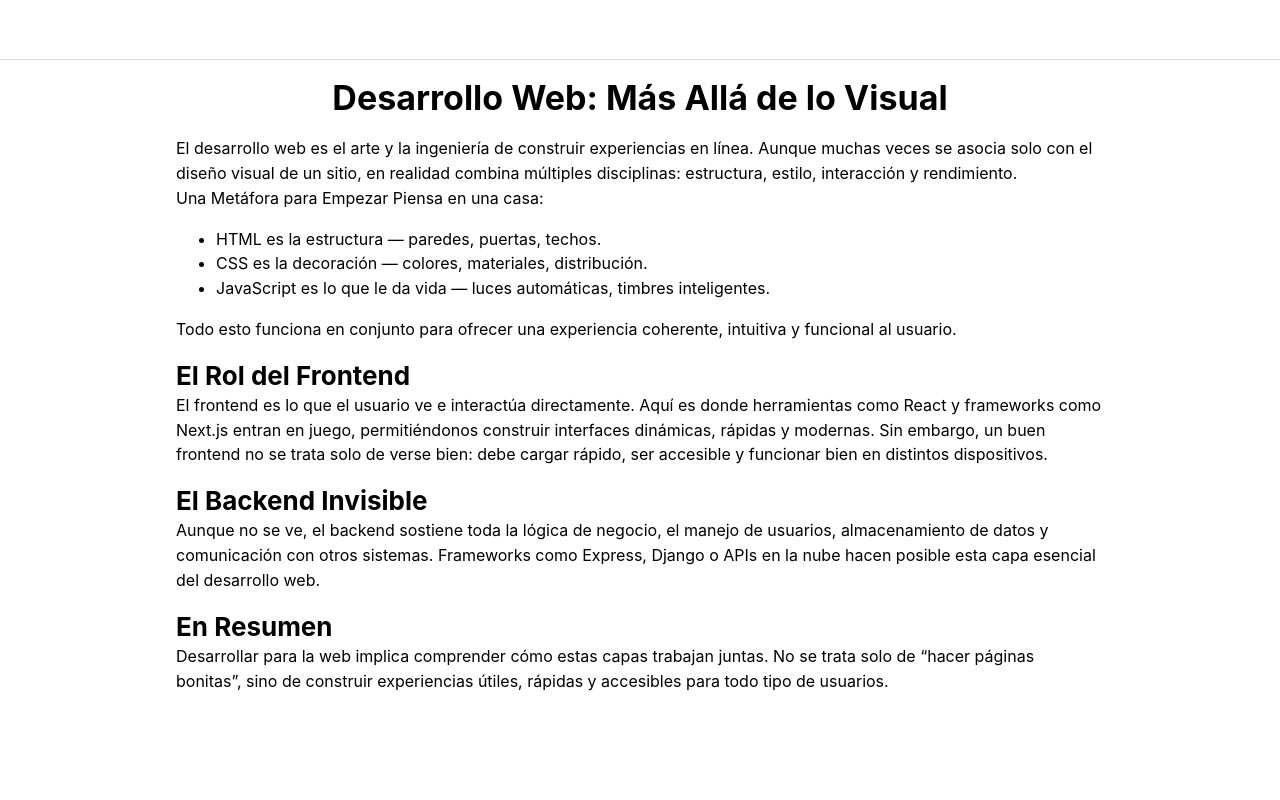
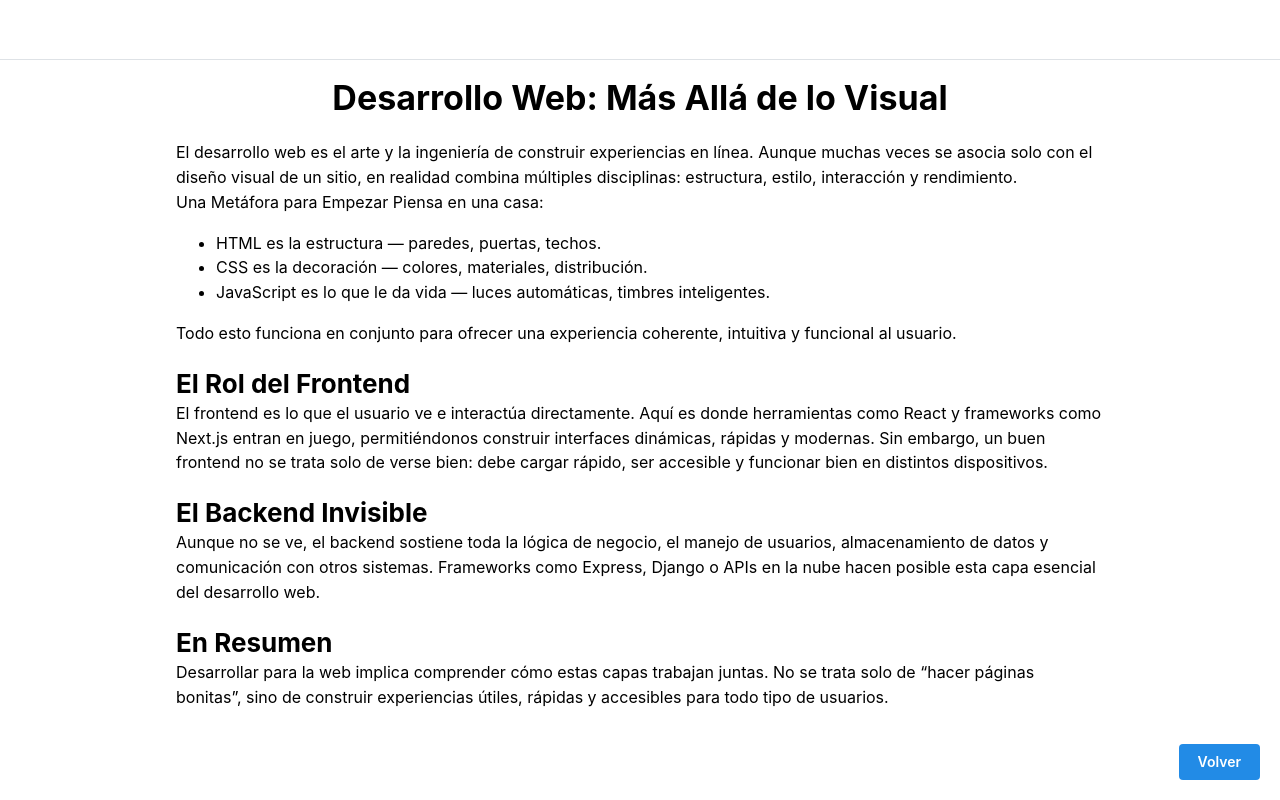
Before and after one commit to AndresCRamos/PersonaOrdenadorLab1, a Next.js app: page /post/web-dev in a window 1280 px wide. Built offline with nearby package versions, Linux system fonts and the light colour scheme.

Commit message:
Add affix in Blog Entry to return to main page

```diff
--- a/components/BlogEntryLayout/BlogEntryLayout.tsx
+++ b/components/BlogEntryLayout/BlogEntryLayout.tsx
@@ -1,4 +1,5 @@
-import { Container, Stack, Title } from "@mantine/core";
+import { Affix, Button, Container, Space, Stack, Title } from "@mantine/core";
+import Link from "next/link";
 import React from "react";
 
 interface BlogEntryLayoutProps {
@@ -11,12 +12,21 @@ const BlogEntryLayout: React.FC<BlogEntryLayoutProps> = ({
   title,
 }) => {
   return (
-    <Container>
-      <Stack>
-        <Title ta={"center"}>{title}</Title>
-        {children}
-      </Stack>
-    </Container>
+    <>
+      <Container>
+        <Stack gap={"lg"}>
+          <Title ta={"center"}>{title}</Title>
+          {children}
+        </Stack>
+      </Container>
+      <Space h={"xl"} />
+      <Space h={"lg"} />
+      <Affix position={{ bottom: 20, right: 20 }}>
+        <Button component={Link} href={`/`}>
+          Volver
+        </Button>
+      </Affix>
+    </>
   );
 };
 
```
